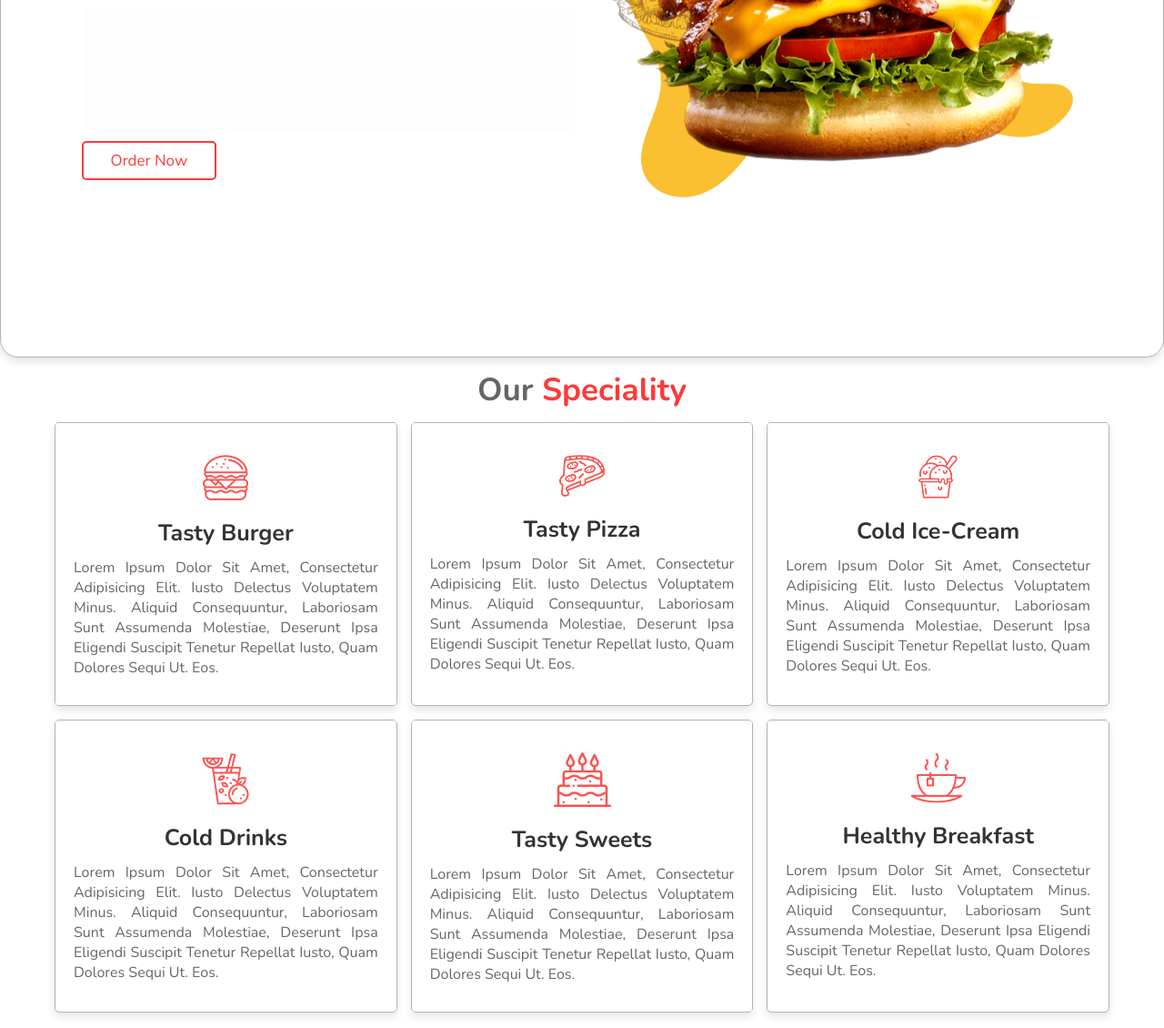
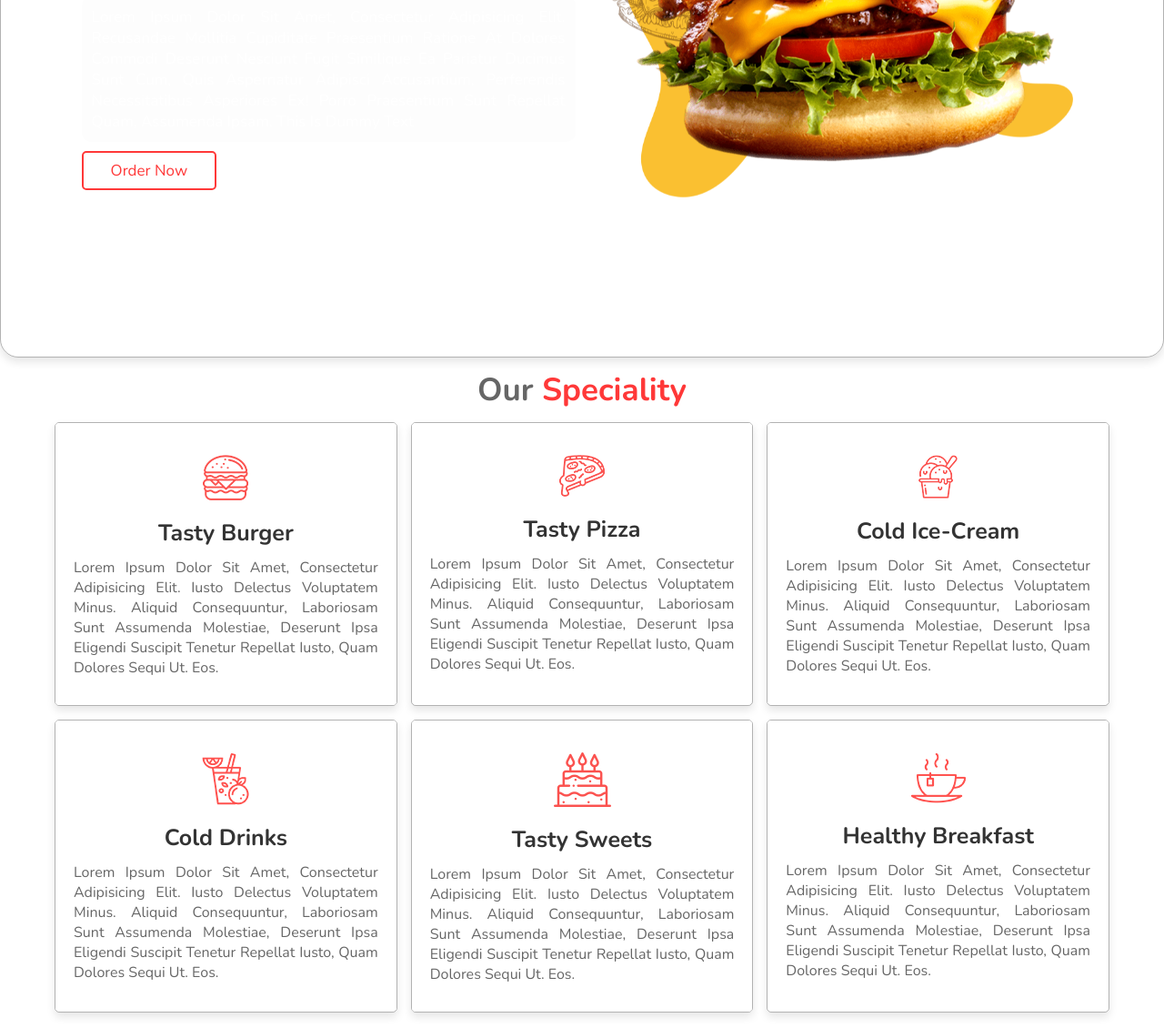
Before and after one commit to akshaybsatpute/Kitchen-Jungle, a plain HTML site: page index.html in a window 1280 px wide. Shown: the part 407-1537 px from the top of the page at 91% size. Drawn offline with nearby package versions, Linux system fonts and the light colour scheme.

Commit message:
Update index.html

```diff
--- a/index.html
+++ b/index.html
@@ -1,5 +1,5 @@
 <!DOCTYPE html>
-<html lang="">
+<html translate="no">
 
 <head>
     <meta charset="utf-8">
@@ -37,7 +37,11 @@
 
         <div class="content">
             <h3>Deliciousness jumping into the mouth</h3>
-            <p>Lorem ipsum dolor sit amet, consectetur adipisicing elit. Recusandae mollitia cupiditate praesentium ratione at dolores commodi deserunt nesciunt fugit similique ea pariatur ducimus sunt cum, quis aspernatur adipisci accusantium, perferendis necessitatibus asperiores ex! Porro.</p>
+            <p>Lorem ipsum dolor sit amet, consectetur adipisicing elit. Recusandae mollitia cupiditate praesentium ratione at dolores commodi deserunt nesciunt fugit similique ea pariatur ducimus sunt cum, quis aspernatur adipisci accusantium, perferendis necessitatibus asperiores ex! Porro praesentium sunt repellat quam, assumenda ipsam.
+                This is dummy text
+
+
+            </p>
             <a href="#" class="btn">order now</a>
         </div>
         <div class="image">
@@ -99,7 +103,7 @@
                 <div class="content">
                     <img src="SRC/Speciality/ICON6.png" alt="">
                     <h3>healthy breakfast</h3>
-                    <p>Lorem ipsum dolor sit amet, consectetur adipisicing elit. Iusto  voluptatem minus. Aliquid consequuntur, laboriosam sunt assumenda molestiae, deserunt ipsa eligendi suscipit tenetur repellat iusto, quam dolores sequi ut. Eos.</p>
+                    <p>Lorem ipsum dolor sit amet, consectetur adipisicing elit. Iusto delectus voluptatem minus. Aliquid consequuntur, laboriosam sunt assumenda molestiae, deserunt ipsa eligendi suscipit tenetur repellat iusto, quam dolores sequi ut. Eos.</p>
                 </div>
             </div>
 
@@ -384,4 +388,6 @@
     </div>
 
     <script src="JS/script.js"></script>
-</body></html>
+</body>
+
+</html>
```
